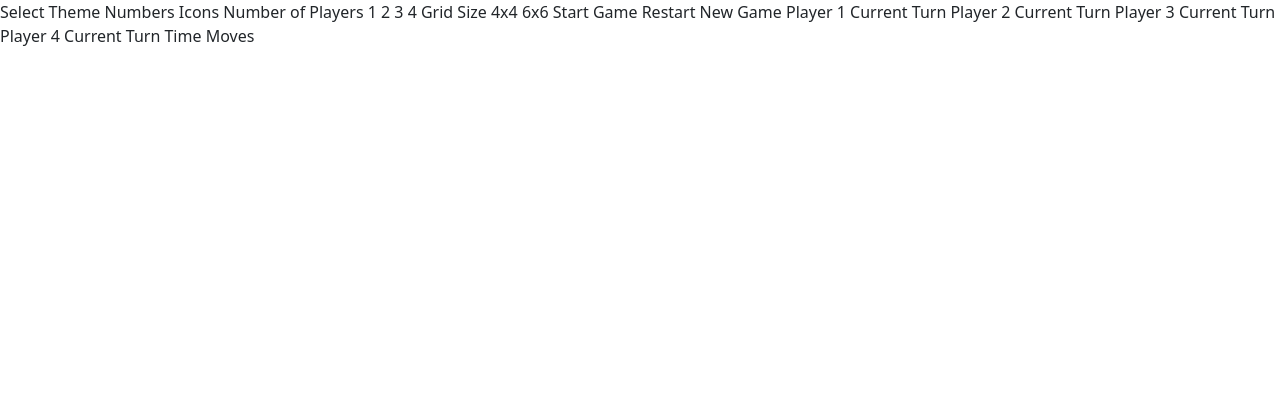
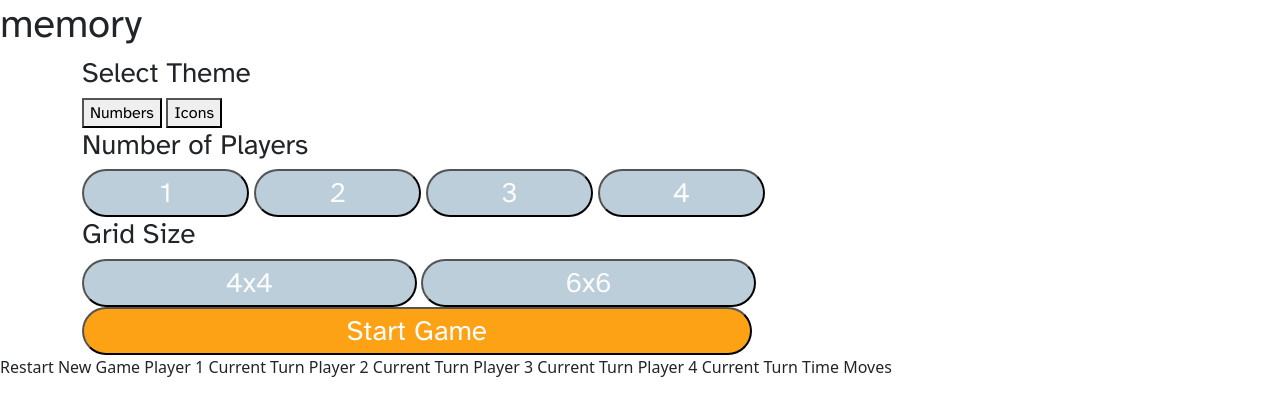
Before and after one commit to ed55567/memory_game, a plain HTML site: page index.html in a window 1280 px wide. Drawn offline with nearby package versions, Linux system fonts and the light colour scheme.

Commit message:
added css  buttons to start up page

```diff
--- a/index.html
+++ b/index.html
@@ -18,13 +18,44 @@
       integrity="sha384-1BmE4kWBq78iYhFldvKuhfTAU6auU8tT94WrHftjDbrCEXSU1oBoqyl2QvZ6jIW3"
       crossorigin="anonymous"
     />
+    <link rel="preconnect" href="https://fonts.googleapis.com" />
+    <link rel="preconnect" href="https://fonts.gstatic.com" crossorigin />
+    <link
+      href="https://fonts.googleapis.com/css2?family=Atkinson+Hyperlegible:ital,wght@0,400;0,700;1,400;1,700&display=swap"
+      rel="stylesheet"
+    />
     <title>Frontend Mentor | Memory game</title>
   </head>
   <body>
     <!-- Game setup start -->
+    <div class="start_game">
+      <h1>memory</h1>
 
-    Select Theme Numbers Icons Number of Players 1 2 3 4 Grid Size 4x4 6x6 Start
-    Game
+      <div class="container">
+        <h3>Select Theme</h3>
+        <div>
+          <button class="button1">Numbers</button>
+          <button class="button1">Icons</button>
+        </div>
+
+        <h3>Number of Players</h3>
+        <div>
+          <button class="button2">1</button>
+          <button class="button2">2</button>
+          <button class="button2">3</button>
+          <button class="button2">4</button>
+        </div>
+
+        <h3>Grid Size</h3>
+        <div>
+          <button class="button3">4x4</button>
+          <button class="button3">6x6</button>
+        </div>
+        <div>
+          <button class="button4">Start Game</button>
+        </div>
+      </div>
+    </div>
 
     <!-- Game setup end -->
 
--- a/styles.css
+++ b/styles.css
@@ -1,4 +1,5 @@
 * {
+  font-family: "Atkinson Hyperlegible", sans-serif;
   box-sizing: border-box;
 }
 html,
@@ -7,3 +8,47 @@ body {
   background: #fff;
   color: #000;
 }
+
+.startgame .button1 {
+  width: 30%;
+  border-radius: 30px;
+  font-family: "Atkinson Hyperlegible", sans-serif;
+  font-size: 28px;
+  font-style: bold;
+  color: #fcfcfc;
+  background-color: #bcced9;
+  stroke: #979797;
+}
+
+.button2 {
+  width: 15%;
+  border-radius: 30px;
+  font-family: "Atkinson Hyperlegible", sans-serif;
+  font-size: 28px;
+  font-style: bold;
+  color: #fcfcfc;
+  background-color: #bcced9;
+  stroke: #979797;
+}
+
+.button3 {
+  width: 30%;
+  border-radius: 30px;
+  font-family: "Atkinson Hyperlegible", sans-serif;
+  font-size: 28px;
+  font-style: bold;
+  color: #fcfcfc;
+  background-color: #bcced9;
+  stroke: #979797;
+}
+
+.button4 {
+  width: 60%;
+  border-radius: 30px;
+  font-family: "Atkinson Hyperlegible", sans-serif;
+  font-size: 28px;
+  font-style: bold;
+  color: #fcfcfc;
+  background-color: #fda214;
+  stroke: #979797;
+}
```
